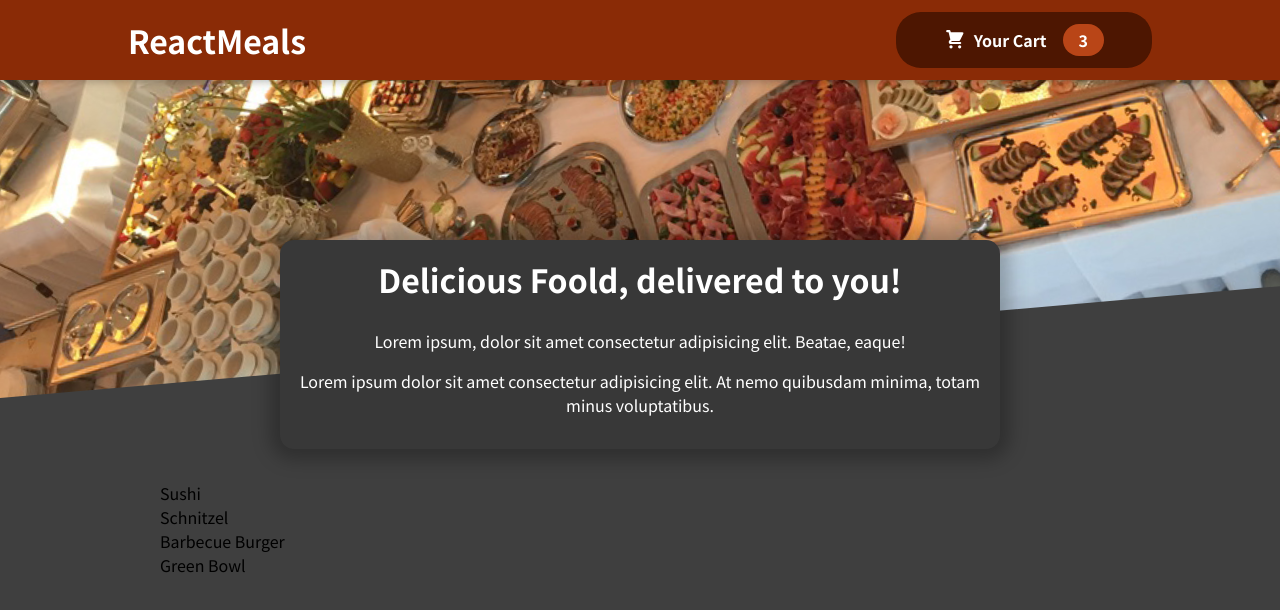
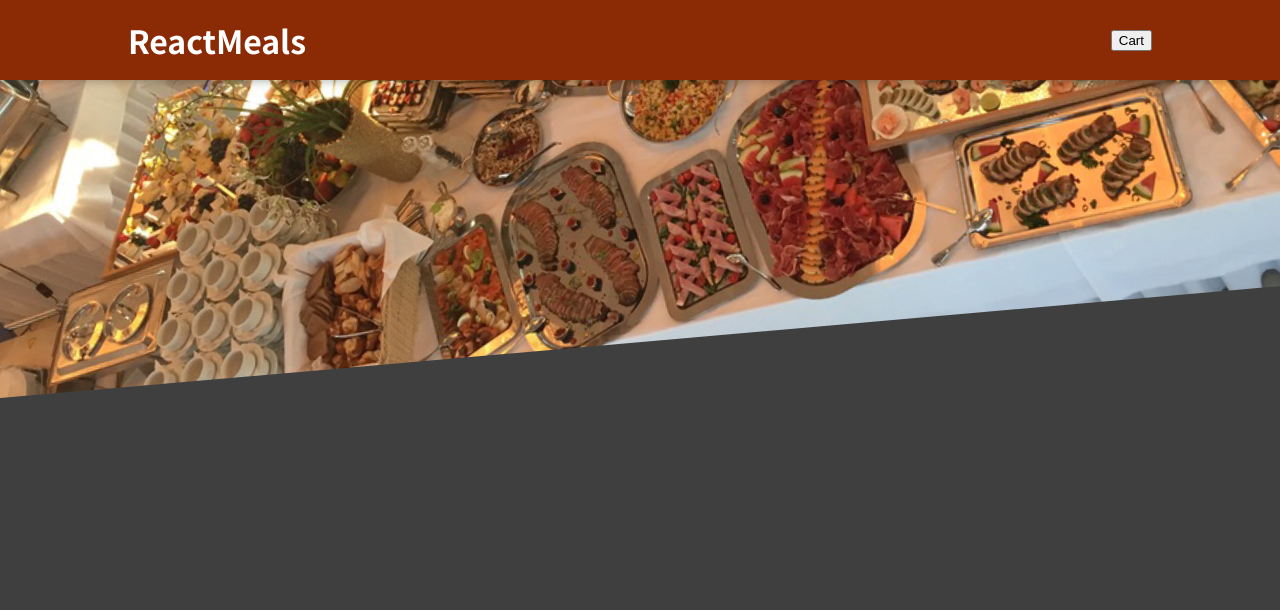
Before and after one commit to cqm655/React-order-food, a React (Create React App) app: page / in a window 1280 px wide. Shown: the top 610 px of the page. Built offline with nearby package versions, Linux system fonts and the light colour scheme.

Commit message:
Revert "added Meals UI"

```diff
--- a/src/App.js
+++ b/src/App.js
@@ -1,14 +1,10 @@
 import { Fragment } from "react";
 import Header from "./components/Layout/Header";
-import Meals from "./components/Meals/Meals";
 
 function App() {
   return (
     <Fragment>
       <Header />
-      <main>
-        <Meals />
-      </main>
     </Fragment>
   );
 }
--- a/src/components/Cart/CartIcon.js
+++ /dev/null
@@ -1,13 +0,0 @@
-const CartIcon = () => {
-  return (
-    <svg
-      xmlns='http://www.w3.org/2000/svg'
-      viewBox='0 0 20 20'
-      fill='currentColor'
-    >
-      <path d='M3 1a1 1 0 000 2h1.22l.305 1.222a.997.997 0 00.01.042l1.358 5.43-.893.892C3.74 11.846 4.632 14 6.414 14H15a1 1 0 000-2H6.414l1-1H14a1 1 0 00.894-.553l3-6A1 1 0 0017 3H6.28l-.31-1.243A1 1 0 005 1H3zM16 16.5a1.5 1.5 0 11-3 0 1.5 1.5 0 013 0zM6.5 18a1.5 1.5 0 100-3 1.5 1.5 0 000 3z' />
-    </svg>
-  );
-};
-
-export default CartIcon;
--- a/src/components/Layout/Header.js
+++ b/src/components/Layout/Header.js
@@ -1,14 +1,13 @@
 import { Fragment } from "react";
 import mealsImage from "../../assets/meals.jpg";
 import classes from "./Header.module.css";
-import HeaderCartButton from "./HeaderCartButton";
 
 const Header = (props) => {
   return (
     <Fragment>
       <header className={classes.header}>
         <h1>ReactMeals</h1>
-        <HeaderCartButton />
+        <button>Cart</button>
       </header>
       <div className={classes["main-image"]}>
         <img src={mealsImage} alt="A table full of delicious food!" />
--- a/src/components/Layout/HeaderCartButton.js
+++ /dev/null
@@ -1,18 +0,0 @@
-import CartIcon from "../Cart/CartIcon";
-import classes from "./HeaderCartButton.module.css";
-
-const HeaderCartButton = (props) => {
-  return (
-    <>
-      <button className={classes.button}>
-        <span className={classes.icon}>
-          <CartIcon />
-        </span>
-        <span>Your Cart</span>
-        <span className={classes.badge}>3</span>
-      </button>
-    </>
-  );
-};
-
-export default HeaderCartButton;
--- a/src/components/Layout/HeaderCartButton.module.css
+++ /dev/null
@@ -1,59 +0,0 @@
-.button {
-    cursor: pointer;
-    font: inherit;
-    border: none;
-    background-color: #4d1601;
-    color: white;
-    padding: 0.75rem 3rem;
-    display: flex;
-    justify-content: space-around;
-    align-items: center;
-    border-radius: 25px;
-    font-weight: bold;
-  }
-
-  .button:hover,
-  .button:active {
-    background-color: #2c0d00;
-  }
-
-  .icon {
-    width: 1.35rem;
-    height: 1.35rem;
-    margin-right: 0.5rem;
-  }
-
-  .badge {
-    background-color: #b94517;
-    padding: 0.25rem 1rem;
-    border-radius: 25px;
-    margin-left: 1rem;
-    font-weight: bold;
-  }
-
-  .button:hover .badge,
-  .button:active .badge {
-    background-color: #92320c;
-  }
-
-  .bump {
-    animation: bump 300ms ease-out;
-  }
-
-  @keyframes bump {
-    0% {
-      transform: scale(1);
-    }
-    10% {
-      transform: scale(0.9);
-    }
-    30% {
-      transform: scale(1.1);
-    }
-    50% {
-      transform: scale(1.15);
-    }
-    100% {
-      transform: scale(1);
-    }
-  }
--- a/src/components/Meals/AvailableMeals.js
+++ /dev/null
@@ -1,39 +0,0 @@
-import classes from './AvailableMeals.module.css';
-
-const DUMMY_MEALS = [
-  {
-    id: "m1",
-    name: "Sushi",
-    description: "Finest fish and veggies",
-    price: 22.99,
-  },
-  {
-    id: "m2",
-    name: "Schnitzel",
-    description: "A german specialty!",
-    price: 16.5,
-  },
-  {
-    id: "m3",
-    name: "Barbecue Burger",
-    description: "American, raw, meaty",
-    price: 12.99,
-  },
-  {
-    id: "m4",
-    name: "Green Bowl",
-    description: "Healthy...and green...",
-    price: 18.99,
-  },
-];
-
-const AvailableMeals = () => {
-  const mealsList = DUMMY_MEALS.map((meal) => <li>{meal.name}</li>);
-  return (
-    <section className={classes.meals}>
-      <ul>{mealsList}</ul>
-    </section>
-  );
-};
-
-export default AvailableMeals;
--- a/src/components/Meals/AvailableMeals.module.css
+++ /dev/null
@@ -1,24 +0,0 @@
-.meals {
-    max-width: 60rem;
-    width: 90%;
-    margin: 2rem auto;
-    animation: meals-appear 1s ease-out forwards;
-  }
-
-  .meals ul {
-    list-style: none;
-    margin: 0;
-    padding: 0;
-  }
-
-  @keyframes meals-appear {
-    from {
-      opacity: 0;
-      transform: translateY(3rem);
-    }
-
-    to {
-      opacity: 1;
-      transform: translateY(0);
-    }
-  }
--- a/src/components/Meals/Meals.js
+++ /dev/null
@@ -1,13 +0,0 @@
-import { Fragment } from "react";
-import AvailableMeals from "./AvailableMeals";
-import MealsSummary from "./MealsSummary";
-
-const Meals = () => {
-return (
-    <Fragment>
-        <MealsSummary />
-        <AvailableMeals />
-    </Fragment>
-);
-}
-export default Meals;
--- a/src/components/Meals/MealsSummary.js
+++ /dev/null
@@ -1,13 +0,0 @@
-import classes  from './MealsSummary.module.css';
-
-const MealsSummary = () => {
-    return (
-        <section className={classes.summary}>
-            <h2>Delicious Foold, delivered to you!</h2>
-            <p>Lorem ipsum, dolor sit amet consectetur adipisicing elit. Beatae, eaque!</p>
-            <p>Lorem ipsum dolor sit amet consectetur adipisicing elit. At nemo quibusdam minima, totam minus voluptatibus.</p>
-        </section>
-    );
-}
-
-export default MealsSummary;
--- a/src/components/Meals/MealsSummary.module.css
+++ /dev/null
@@ -1,18 +0,0 @@
-.summary {
-    text-align: center;
-    max-width: 45rem;
-    width: 90%;
-    margin: auto;
-    margin-top: -10rem;
-    position: relative;
-    background-color: #383838;
-    color: white;
-    border-radius: 14px;
-    padding: 1rem;
-    box-shadow: 0 1px 18px 10px rgba(0, 0, 0, 0.25);
-  }
-
-  .summary h2 {
-    font-size: 2rem;
-    margin-top: 0;
-  }
```
